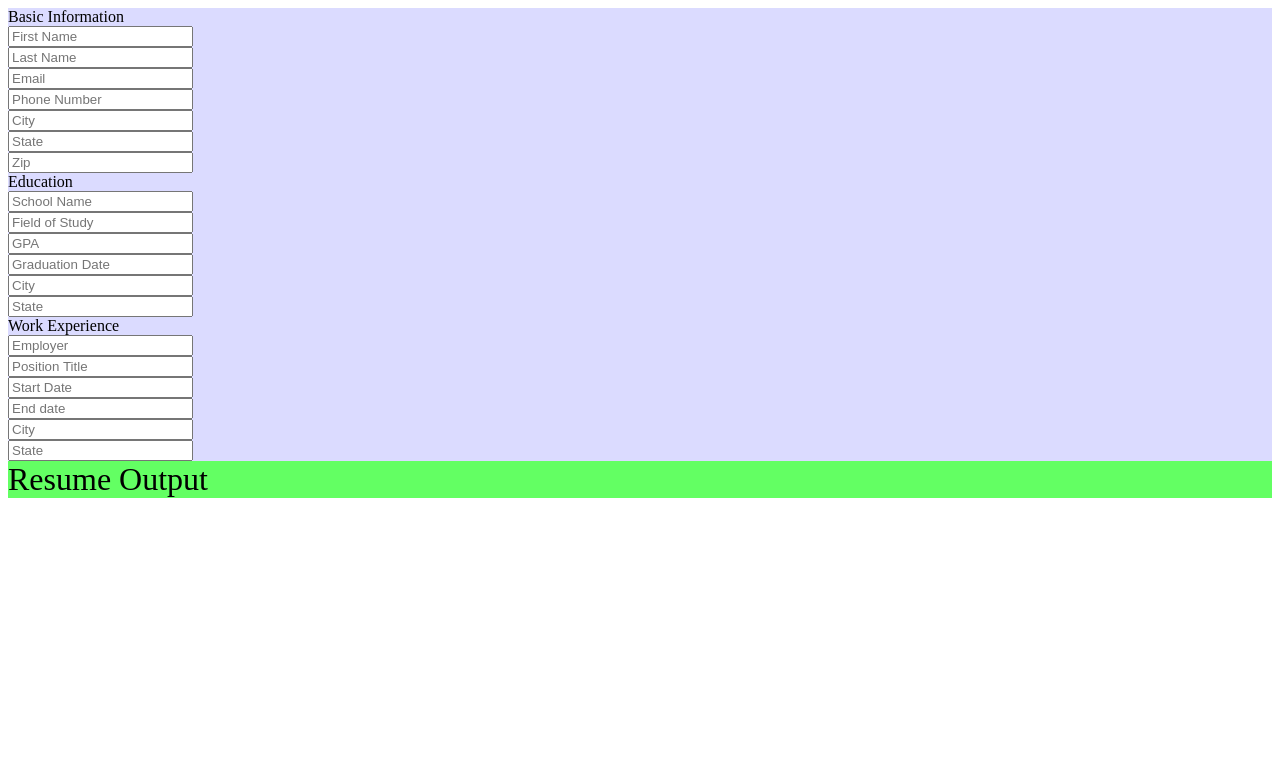
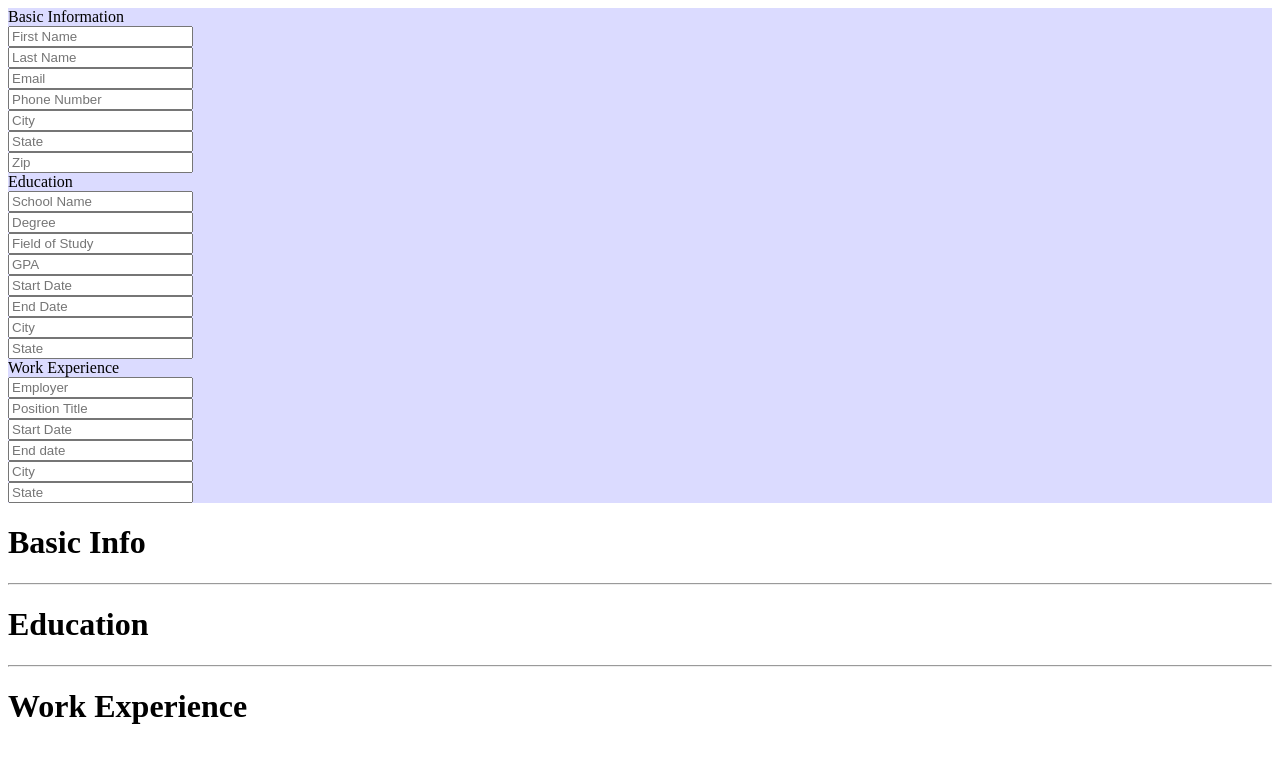
Before and after one commit to CharlesCoeder/cv-app, a React (Create React App) app: page / in a window 1280 px wide. Shown: the top 762 px of the page. Built offline with nearby package versions, Linux system fonts and the light colour scheme.

Commit message:
components for work/education/basicInfo

```diff
--- a/public/style.css
+++ b/public/style.css
@@ -6,10 +6,6 @@
   background-color: rgb(99, 255, 99);
 }
 
-.resumeOutputHeader {
-  font-size: 2rem;
-}
-
 .sectionName {
   font-size: 1.5rem;
   font-weight: bold;
--- a/src/App.js
+++ b/src/App.js
@@ -1,13 +1,17 @@
 import React, { Component } from 'react';
-import UserInput from './components/UserInput';
-import ResumeOutput from './components/ResumeOutput';
+import UserInput from './components/input/UserInput';
+import ResumeOutput from './components/output/ResumeOutput';
 
 class App extends Component{
 
   constructor(props) {
     super(props);
 
-    this.state = {};
+    this.state = {
+      'Basic Information': {},
+      'Education': {},
+      'Work Experience': {},
+    };
     this.updateState = this.updateState.bind(this);
   }
 
--- a/src/components/ResumeOutput.js
+++ /dev/null
@@ -1,25 +0,0 @@
-import React, { Component } from 'react';
-import ResumeSection from './ResumeSection';
-
-class ResumeOutput extends Component {
-
-  render(){
-    const state = this.props.state;
-    let sections = [];
-
-    for (let section in state){
-      sections.push(
-        <ResumeSection data={state[section]} sectionName={section} />
-      )
-    }
-
-    return (
-      <div className="ResumeOutput">
-        <div className="resumeOutputHeader">Resume Output</div>
-        {sections}
-      </div>
-    )
-  }
-}
-
-export default ResumeOutput;
--- a/src/components/UserInput.js
+++ b/src/components/input/UserInput.js
@@ -6,7 +6,7 @@ class UserInput extends Component {
   render(){
 
     const basicInfo = ['First Name', 'Last Name', 'Email', 'Phone Number', 'City', 'State', 'Zip']
-    const education = ['School Name', 'Field of Study', 'GPA', 'Graduation Date', 'City', 'State',]
+    const education = ['School Name', 'Degree', 'Field of Study', 'GPA', 'Start Date', 'End Date', 'City', 'State',]
     const workExperience = ['Employer', 'Position Title', 'Start Date', 'End date', 'City', 'State']
 
     return (
--- /dev/null
+++ b/src/components/output/BasicInfo.js
@@ -0,0 +1,30 @@
+import React, { Component } from 'react';
+
+class BasicInfo extends Component {
+
+  render(){
+
+    const firstName = this.props.data['First Name'];
+    const lastName = this.props.data['Last Name'];
+    const city = this.props.data['City']
+    const state = this.props.data['State']
+    const zip = this.props.data['Zip']
+    const email = this.props.data['Email']
+    const phone = this.props.data['Phone Number']
+
+    return (
+      <div className="basicInformation">
+        <div className="name">{firstName} {lastName}</div>
+        <div className="email">{email}</div>
+        <div className="phone">{phone}</div>
+        <div className="address">
+          <div className="city">{city}</div>
+          <div className="state">{state}</div>
+          <div className="zip">{zip}</div>
+        </div>
+      </div>
+    )
+  }
+}
+
+export default BasicInfo;
--- /dev/null
+++ b/src/components/output/Education.js
@@ -0,0 +1,31 @@
+import React, { Component } from 'react';
+
+class Education extends Component {
+
+  render(){
+
+    const schoolName = this.props.data['School Name'];
+    const degree = this.props.data['Degree'];
+    const fieldOfStudy = this.props.data['Field of Study'];
+    const gpa = this.props.data['GPA'];
+    const startDate = this.props.data['Start Date'];
+    const endDate = this.props.data['End Date'];
+    const city = this.props.data['City'];
+    const state = this.props.data['State'];
+
+    return (
+      <div className="Education">
+        <div className="schoolName">{schoolName}</div>
+        <div className="degree">{degree}</div>
+        <div className="fieldOfStudy">{fieldOfStudy}</div>
+        <div className="gpa">{gpa}</div>
+        <div className="startDate">{startDate}</div>
+        <div className="endDate">{endDate}</div>
+        <div className="city">{city}</div>
+        <div className="state">{state}</div>
+      </div>
+    )
+  }
+}
+
+export default Education;
--- /dev/null
+++ b/src/components/output/ResumeOutput.js
@@ -0,0 +1,37 @@
+import React, { Component } from 'react';
+import ResumeSection from './ResumeSection';
+import BasicInfo from './BasicInfo';
+import Education from './Education';
+import WorkExperience from './WorkExperience';
+
+class ResumeOutput extends Component {
+
+  render(){
+    const state = this.props.state;
+    // let sections = [];
+
+    // for (let section in state){
+    //   sections.push(
+    //     <ResumeSection data={state[section]} sectionName={section} />
+    //   )
+    // }
+
+    return (
+
+        <div>
+          <h1>Basic Info</h1>
+          <BasicInfo data={state['Basic Information']} />
+          <hr></hr>
+          <h1>Education</h1>
+          <Education data={state['Education']} />
+          <hr></hr>
+          <h1>Work Experience</h1>
+          <WorkExperience data={state['Work Experience']} />
+
+        {/* {sections} */}
+      </div>
+    )
+  }
+}
+
+export default ResumeOutput;
--- /dev/null
+++ b/src/components/output/WorkExperience.js
@@ -0,0 +1,27 @@
+import React, { Component } from 'react';
+
+class WorkExperience extends Component {
+
+  render(){
+
+    const employer = this.props.data['Employer'];
+    const positionTitle = this.props.data['Position Title'];
+    const startDate = this.props.data['Start Date'];
+    const endDate = this.props.data['End Date'];
+    const city = this.props.data['City'];
+    const state = this.props.data['State'];
+
+    return (
+      <div className="WorkExperience">
+        <div className="employer">{employer}</div>
+        <div className="positionTitle">{positionTitle}</div>
+        <div className="startDate">{startDate}</div>
+        <div className="endDate">{endDate}</div>
+        <div className="city">{city}</div>
+        <div className="state">{state}</div>
+      </div>
+    )
+  }
+}
+
+export default WorkExperience;
```
Also changed, not shown: src/components/input/Form.js (renamed from src/components/Form.js), src/components/input/InputField.js (renamed from src/components/InputField.js), src/components/output/ResumeSection.js (renamed from src/components/ResumeSection.js).
